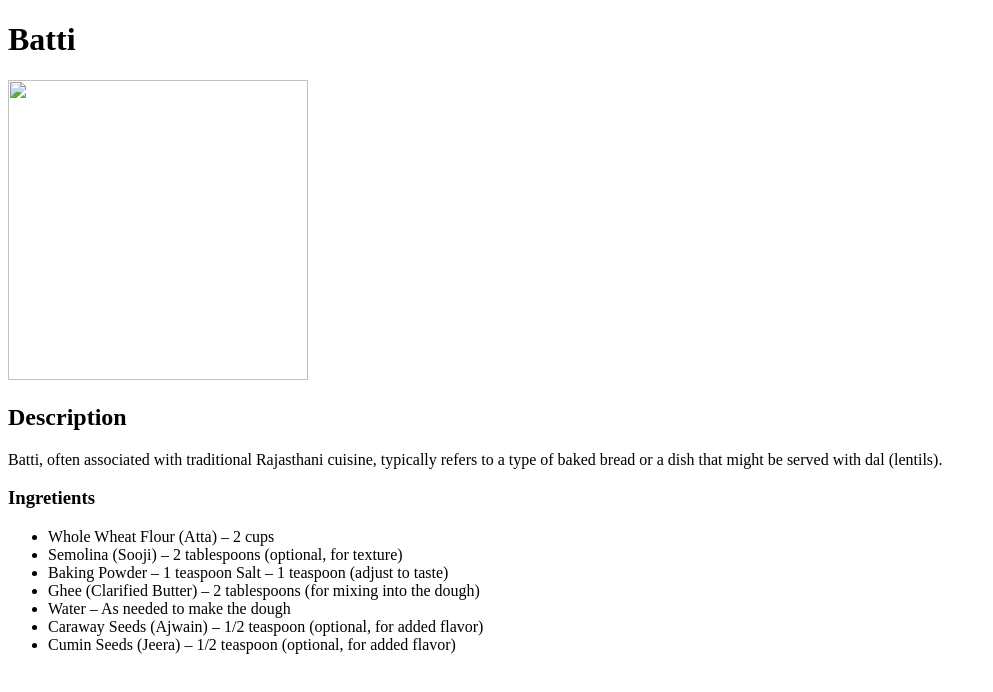
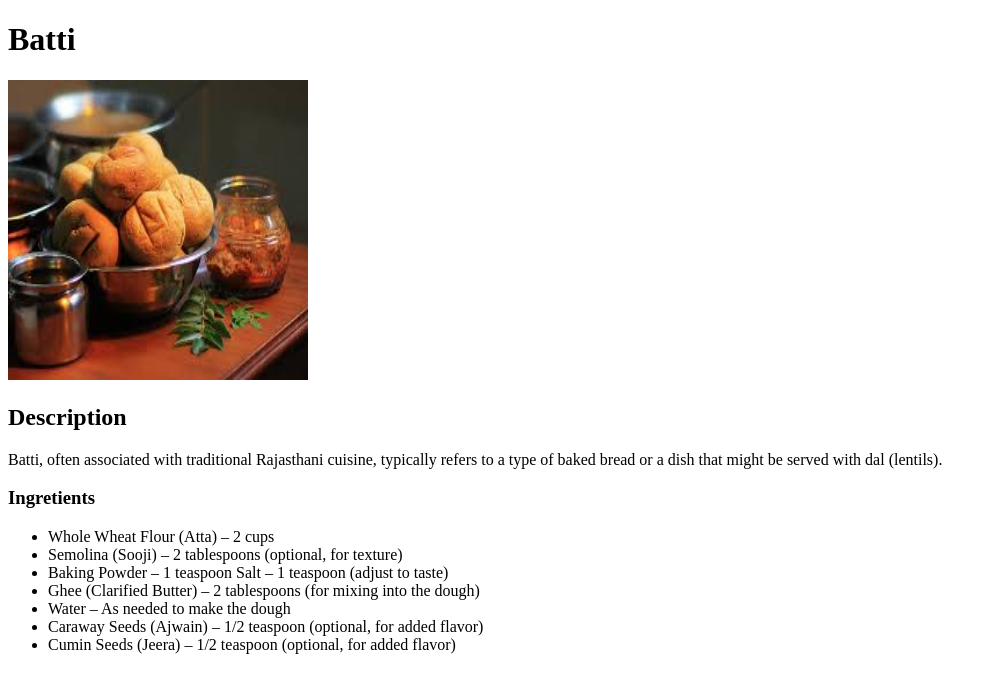
Before and after one commit to Shatakshi0601/odin-recipes, a plain HTML site: page recipes/Batti.html in a window 1280 px wide. Shown: the whole page, without its empty margins (0-993 px from the left). Drawn offline with Linux system fonts and the light colour scheme.

Commit message:
Update Batti.html with new content

```diff
--- a/recipes/Batti.html
+++ b/recipes/Batti.html
@@ -7,7 +7,7 @@
 
     <body>
         <h1>Batti</h1>
-        <img src = "odin-recipes/batti.jpeg" atl = " a plate of Batti" height = "300" width="300">
+        <img src = "https://shatakshi0601.github.io/odin-recipes/batti.jpeg" atl = " a plate of Batti" height = "300" width="300">
 
         <h2>Description</h2>
         <p>Batti, often associated with traditional Rajasthani cuisine, typically refers to a type of baked bread or a dish that might be served with dal (lentils).</p>
```
